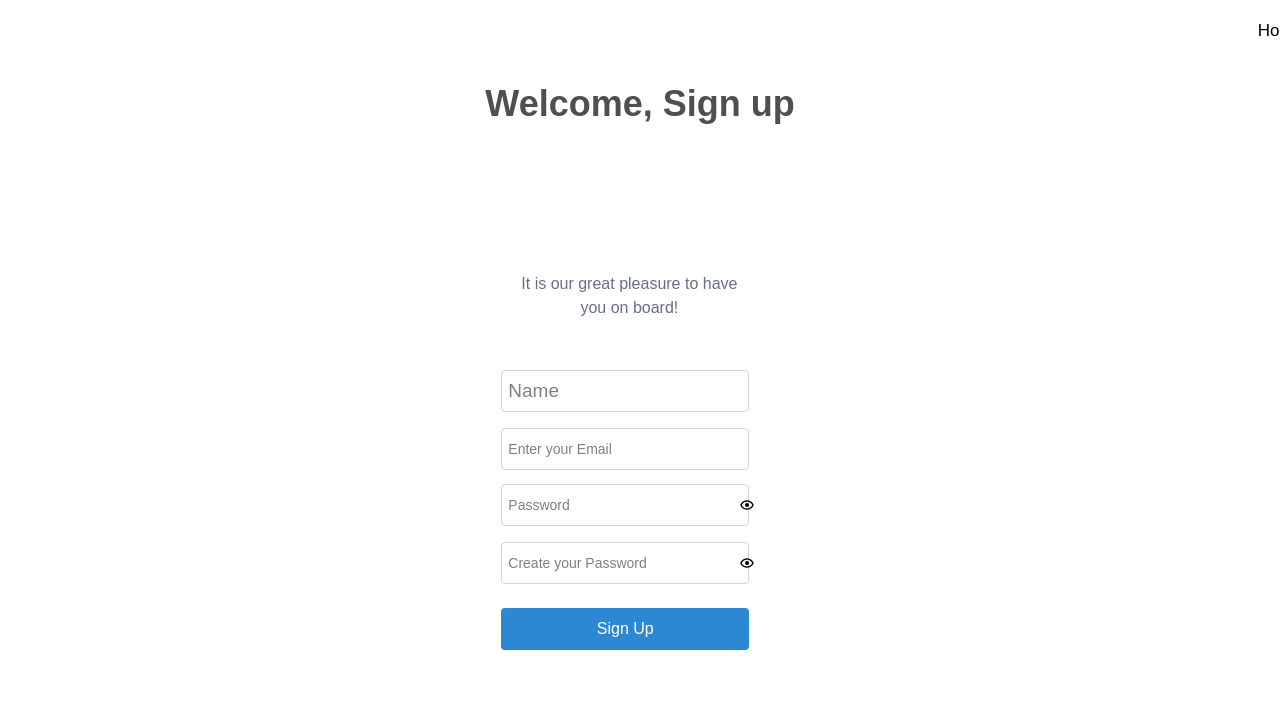
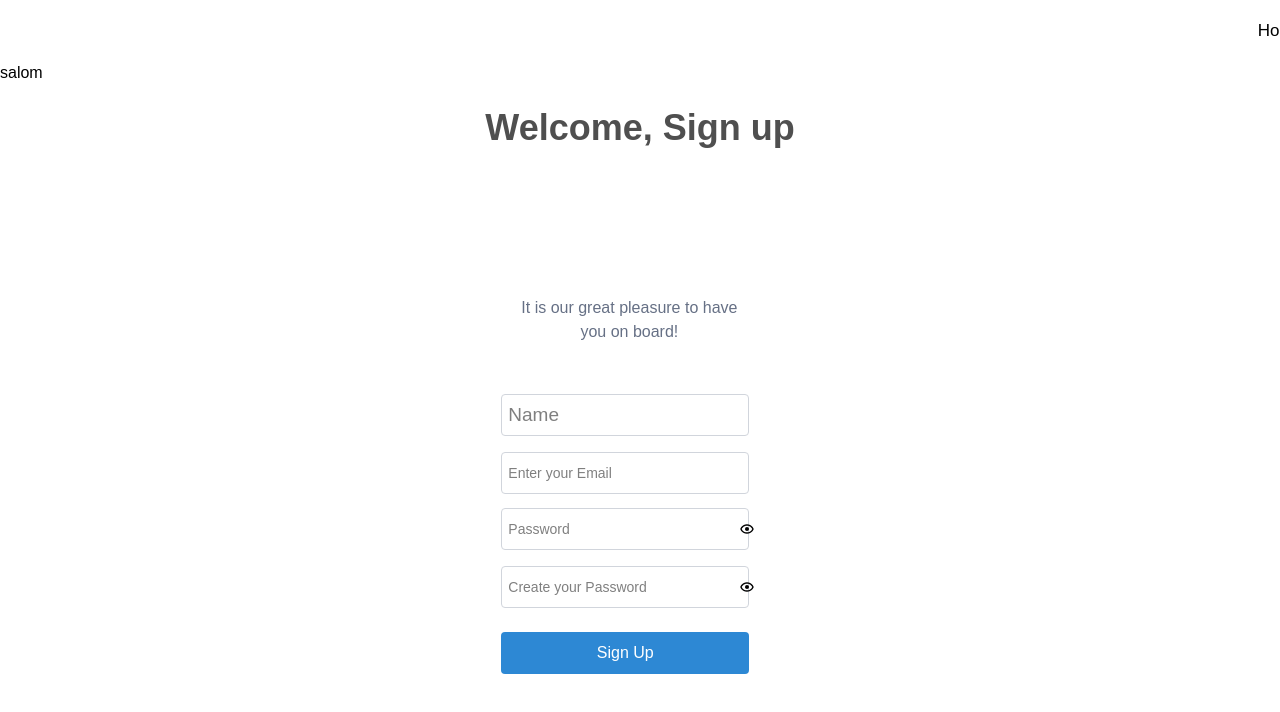
Before and after one commit to EzozaMukhamedova/Imtihon7, a React (Vite) app: page /register in a window 1280 px wide. Shown: the top 712 px of the page. Built offline with nearby package versions, Linux system fonts and the light colour scheme.

Commit message:
dami deta

```diff
--- a/src/page/Register.jsx
+++ b/src/page/Register.jsx
@@ -72,6 +72,7 @@ const Register = () => {
     <>
       <Navbar />
       <div className="flex flex-col ">
+        <h1>salom</h1>
         <div className="p-4 mx-auto bg-white ">
           <h2 className="text-[#4F4F4F] text-center text-[36px]  font-bold stroke-[3]">
             Welcome, Sign up
```
